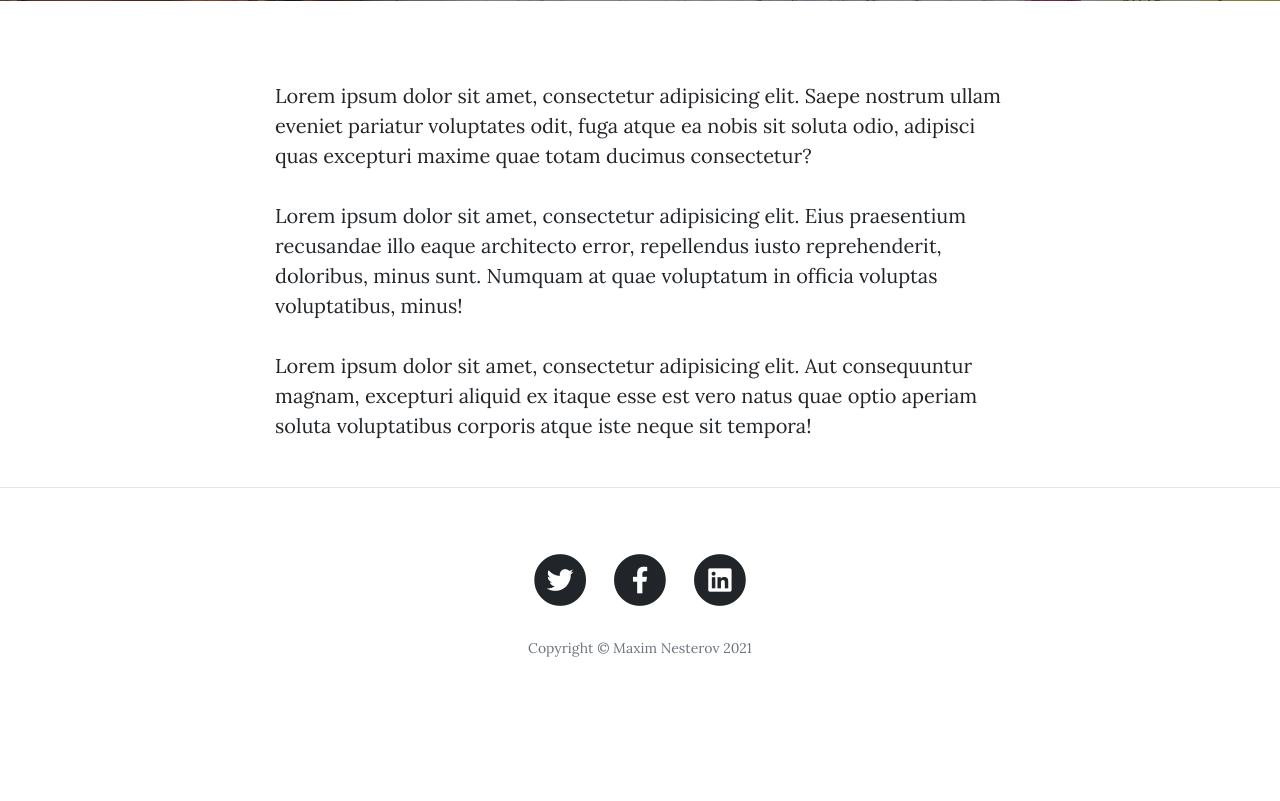
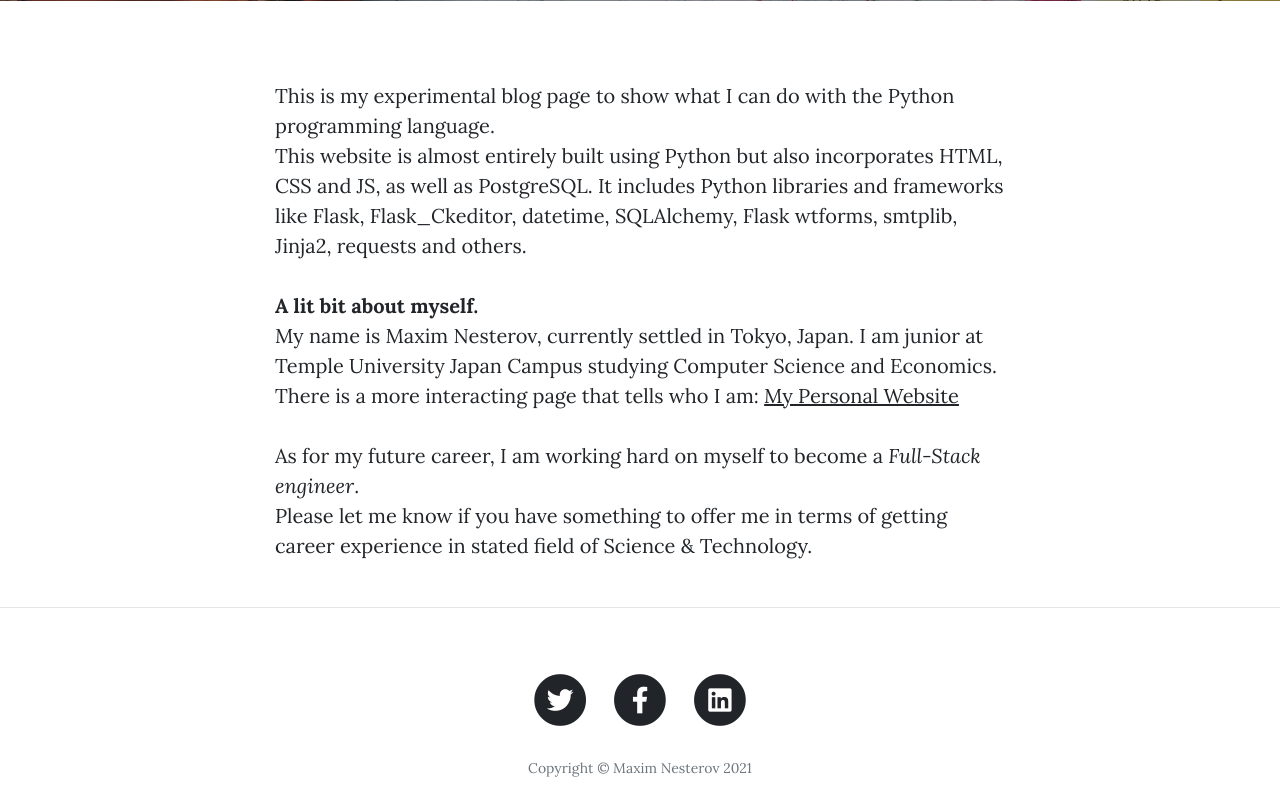
Before and after one commit to maxnesjp/Angela_website, a Flask app: page /about in a window 1280 px wide. Shown: the part 531-1332 px from the top of the page. Before the commit the page ends 1188 px from the top, so only its background shows below. Run offline with Flask 2, Linux system fonts and the light colour scheme; some libraries are stand-ins or nearby versions.

Commit message:
updating About page

```diff
--- a/templates/about.html
+++ b/templates/about.html
@@ -19,9 +19,21 @@
   <div class="container">
     <div class="row">
       <div class="col-lg-8 col-md-10 mx-auto">
-        <p>Lorem ipsum dolor sit amet, consectetur adipisicing elit. Saepe nostrum ullam eveniet pariatur voluptates odit, fuga atque ea nobis sit soluta odio, adipisci quas excepturi maxime quae totam ducimus consectetur?</p>
-        <p>Lorem ipsum dolor sit amet, consectetur adipisicing elit. Eius praesentium recusandae illo eaque architecto error, repellendus iusto reprehenderit, doloribus, minus sunt. Numquam at quae voluptatum in officia voluptas voluptatibus, minus!</p>
-        <p>Lorem ipsum dolor sit amet, consectetur adipisicing elit. Aut consequuntur magnam, excepturi aliquid ex itaque esse est vero natus quae optio aperiam soluta voluptatibus corporis atque iste neque sit tempora!</p>
+        <p>
+          This is my experimental blog page to show what I can do with the Python programming language. <br>
+            This website is almost entirely built using Python but also incorporates HTML, CSS and JS, as well as PostgreSQL.
+            It includes Python libraries and frameworks like Flask, Flask_Ckeditor, datetime, SQLAlchemy, Flask wtforms, smtplib, Jinja2, requests and others.</p>
+          <p>
+            <strong>A lit bit about myself.</strong> <br>
+            My name is Maxim Nesterov, currently settled in Tokyo, Japan.
+            I am junior at Temple University Japan Campus studying Computer Science and Economics.
+            There is a more interacting page that tells who I am:
+            <a href="https://maxnesjp.github.io/my_website/">My Personal Website</a>
+        </p>
+        <p>
+          As for my future career, I am working hard on myself to become a <i>Full-Stack engineer</i>.<br>
+          Please let me know if you have something to offer me in terms of getting career experience in stated field of Science & Technology.
+        </p>
       </div>
     </div>
   </div>
```
